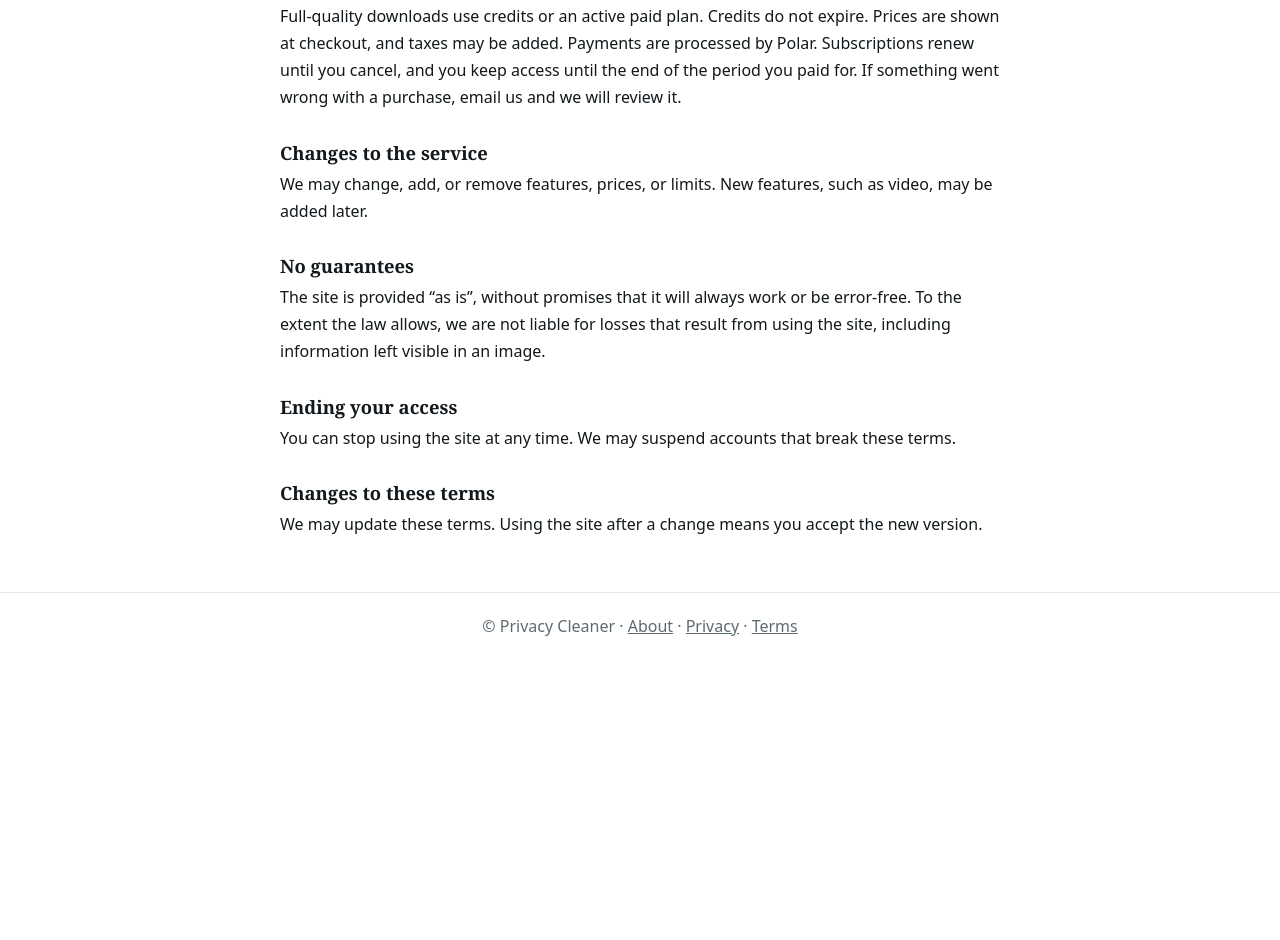
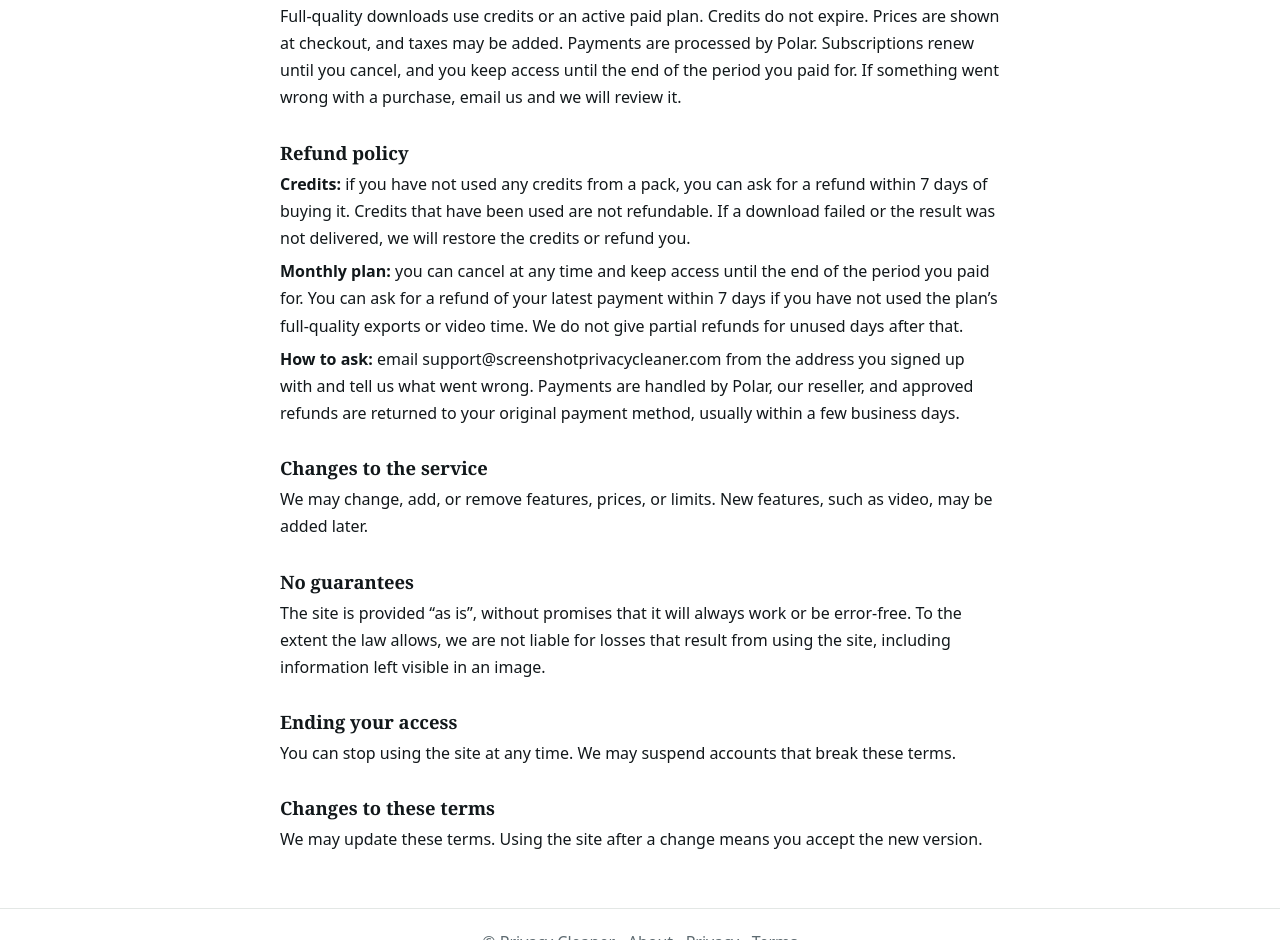
Before and after one commit to dev-webby/image-editor-MVP, a plain HTML site: page terms.html in a window 1280 px wide. Shown: the part 804-1744 px from the top of the page. Before the commit the page ends 1464 px from the top, so only its background shows below. Drawn offline with Linux system fonts and the light colour scheme.

Commit message:
Add files via upload

```diff
--- a/terms.html
+++ b/terms.html
@@ -41,6 +41,11 @@ footer a,main a{color:inherit}
 <h2>Credits, plans and payments</h2>
 <p>Full-quality downloads use credits or an active paid plan. Credits do not expire. Prices are shown at checkout, and taxes may be added. Payments are processed by Polar. Subscriptions renew until you cancel, and you keep access until the end of the period you paid for. If something went wrong with a purchase, email us and we will review it.</p>
 
+<h2>Refund policy</h2>
+<p><strong>Credits:</strong> if you have not used any credits from a pack, you can ask for a refund within 7 days of buying it. Credits that have been used are not refundable. If a download failed or the result was not delivered, we will restore the credits or refund you.</p>
+<p><strong>Monthly plan:</strong> you can cancel at any time and keep access until the end of the period you paid for. You can ask for a refund of your latest payment within 7 days if you have not used the plan’s full-quality exports or video time. We do not give partial refunds for unused days after that.</p>
+<p><strong>How to ask:</strong> email support@screenshotprivacycleaner.com from the address you signed up with and tell us what went wrong. Payments are handled by Polar, our reseller, and approved refunds are returned to your original payment method, usually within a few business days.</p>
+
 <h2>Changes to the service</h2>
 <p>We may change, add, or remove features, prices, or limits. New features, such as video, may be added later.</p>
 
```
